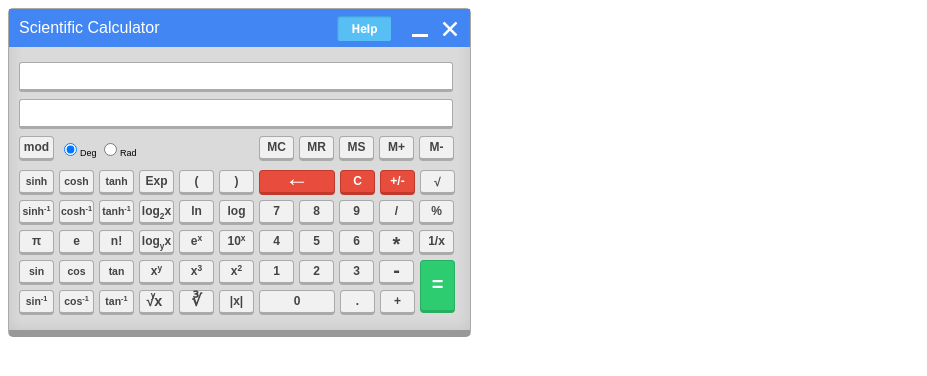
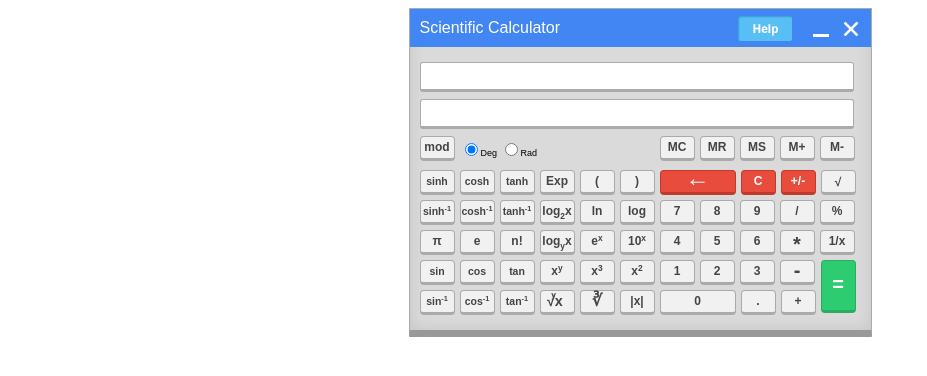
Before and after one commit to marvingitau/Scientific-Calculator, a plain HTML site: page index.html in a window 1280 px wide. Shown: the whole page, without its empty margins (0-927 px from the left). Drawn offline with Linux system fonts and the light colour scheme; a script that the page names is missing.

Commit message:
Centered the calc

```diff
--- a/css/calclayout.css
+++ b/css/calclayout.css
@@ -128,7 +128,7 @@ background: url('../images/Sprite.png') no-repeat -175px -13px;
 margin-top:0px;
 padding:10px;
 }
-.calc_container {
+/* .calc_container {
     background: none repeat scroll 0 0 #dadada;
     border: 1px solid #aaa;
     border-radius: 5px;
@@ -137,6 +137,18 @@ padding:10px;
     width: 463px;
     border-bottom: 7px solid #999;
     position:relative;
+} */
+
+.calc_container {
+    background: none repeat scroll 0 0 #dadada;
+    border: 1px solid #aaa;
+    border-radius: 1px;
+    box-shadow: 0 0 15px 0 rgba(0, 0, 0, 0.1) inset;
+    padding: 0px;
+    width: 463px;
+    border-bottom: 7px solid #999;
+    position: relative;
+    margin: 0 auto;
 }
 #keyPad_Help{
    /* position: absolute!important;
```
